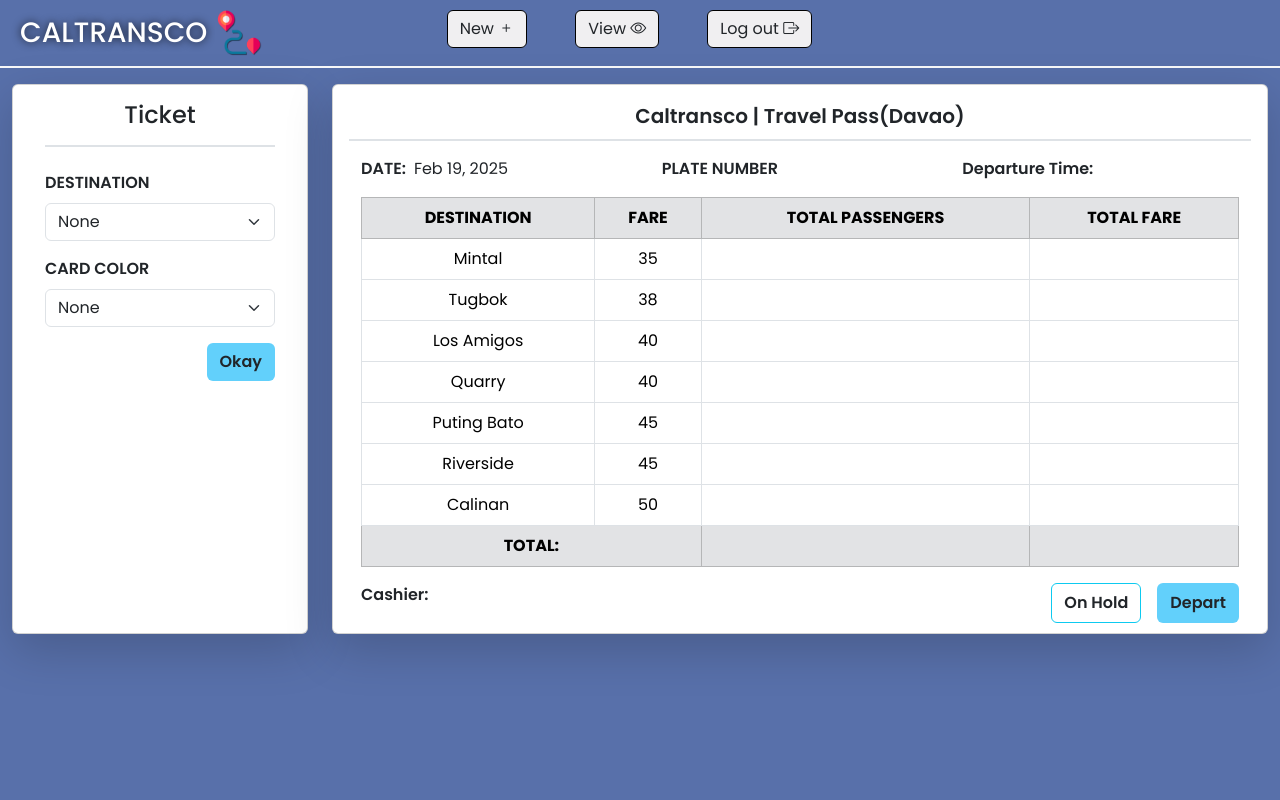
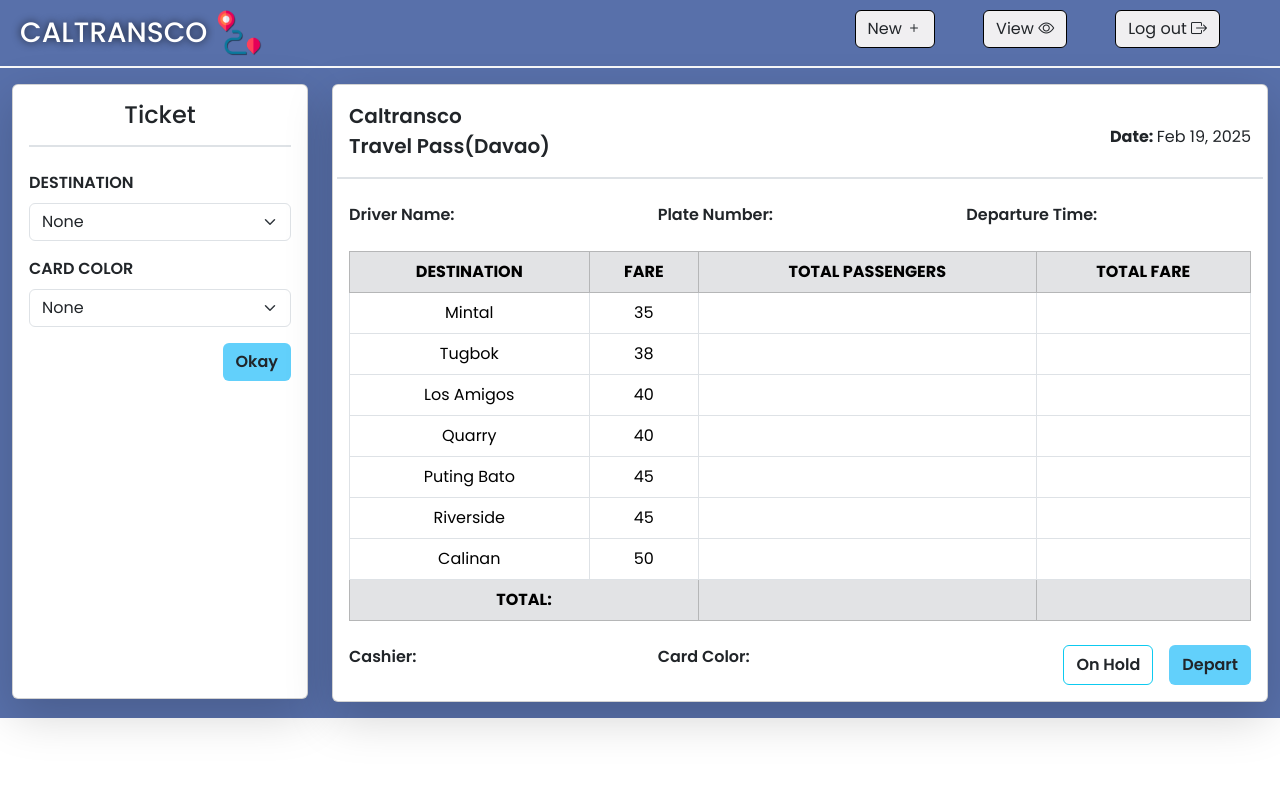
Before and after one commit to Moonslope/IT6-PROJ-COPY, a PHP site: page /cashierUI.php in a window 1280 px wide. Run offline with PHP 8.4, Linux system fonts and the light colour scheme; data comes from the database, SQL or seed files in the repository; data that the repository does not hold is empty.

Commit message:
fix cashier ui

```diff
--- a/CashierUI/cashierUI.php
+++ b/CashierUI/cashierUI.php
@@ -8,14 +8,14 @@
 ?>
 
 <body>
-   <div class="con-bg container-fluid vh-100">
+   <div class="con-bg container-fluid">
       <div class="row border border-top-0 border-end-0 border-start-0 border-light border-2 pb-2 mb-3">
          <div class="col col-4 d-flex gap-2 ms-2 mt-2">
             <h1 class="fs-3 mt-2 text-white" style="text-shadow: 0px 0px 8px rgba(0, 0, 0, 0.8);">CALTRANSCO</h1>
             <img src="../images/image.png" alt="" class="img-fluid " width="50" height="50">
          </div>
 
-         <div class="col d-flex gap-5 align-items-center">
+         <div class="col d-flex gap-5 align-items-center justify-content-end me-5   ">
             <a class="btn btn-nav" href="">New <i class="bi bi-plus"></i></a>
             <a class="btn btn-nav" href="">View <i class="bi bi-eye"></i></a>
             <a class="btn btn-nav" href="../Login-Register/Login.php">Log out <i class="bi bi-box-arrow-right"></i></a>
@@ -23,9 +23,9 @@
       </div>
 
       <div class="row">
-         <div class="col col-3">
-            <div style="height: 550px;" class="card shadow-lg">
-               <div class="card-body mx-3">
+         <div class="col col-3 ">
+            <div style="height: 615px;" class="card shadow-lg">
+               <div class="card-body">
                   <h1 class="card-title fs-4 text-center border border-start-0 border-end-0 border-top-0 border-2 pb-3">Ticket</h1>
 
                   <div>
@@ -36,7 +36,7 @@
                               <option value="">None</option>
                               <?php
                               try {
-                                 $sqll = "SELECT * FROM routes";
+                                 $sqll = "SELECT * FROM route";
                                  $resultt = $conn->query($sqll);
 
                                  if ($resultt->num_rows > 0) {
@@ -86,19 +86,33 @@
             </div>
          </div>
 
-         <div class="col col-9">
-            <div style="height: 550px;" class="card shadow-lg">
+         <div class="col col-9 pb-3">
+            <div class="card shadow-lg">
                <div class="card-body">
-                  <p class="card-title fw-semibold fs-5 text-center border border-top-0 border-end-0 border-start-0 border-2 pb-2">Caltransco | Travel Pass(Davao)</p>
-                  <div class="container mt-3">
+                  <div class="row border border-top-0 border-end-0 border-start-0 border-2 mb-4">
+                     <div class="col col-9">
+                        <div>
+                           <p class="fw-semibold fs-5 mb-0">Caltransco</p>
+                           <p class="fw-semibold fs-5 ">Travel Pass(Davao)</p>
+                        </div>
+                     </div>
+
+                     <div class="col">
+                        <div class="text-end pt-4">
+                           <p><strong>Date: </strong> <?php echo date('M d, Y'); ?></p>
+                        </div>
+                     </div>
+                  </div>
+
+                  <div class="container m-0 p-0">
                      <div class="row">
-                        <div class="col d-flex gap-2">
-                           <p class="fw-semibold">DATE: </p>
-                           <p><?php echo date('M d, Y'); ?></p>
+                        <div class="col">
+                           <p class="fw-semibold">Driver Name:</p>
+                           <!-- dropdown ni dre -->
                         </div>
 
                         <div class="col">
-                           <p class="fw-semibold">PLATE NUMBER</p>
+                           <p class="fw-semibold">Plate Number:</p>
                            <!-- dropdown ni dre -->
                         </div>
 
@@ -106,7 +120,8 @@
                            <p class="fw-semibold">Departure Time:</p>
                         </div>
                      </div>
-                     <div class="row">
+
+                     <div class="row mt-2">
                         <div class="col">
                            <table class="table table-bordered table-hover text-center">
                               <thead class="table-secondary">
@@ -170,9 +185,12 @@
                               </tfoot>
                            </table>
 
-                           <div class="row">
+                           <div class="row mt-4">
                               <div class="col">
                                  <p class="fw-semibold">Cashier: </p>
+                              </div>
+                              <div class="col">
+                                 <p class="fw-semibold">Card Color: </p>
                               </div>
                               <div class="col d-flex gap-3 justify-content-end">
                                  <button class="btn btn-outline-info text-dark fw-semibold">On Hold</button>
```
